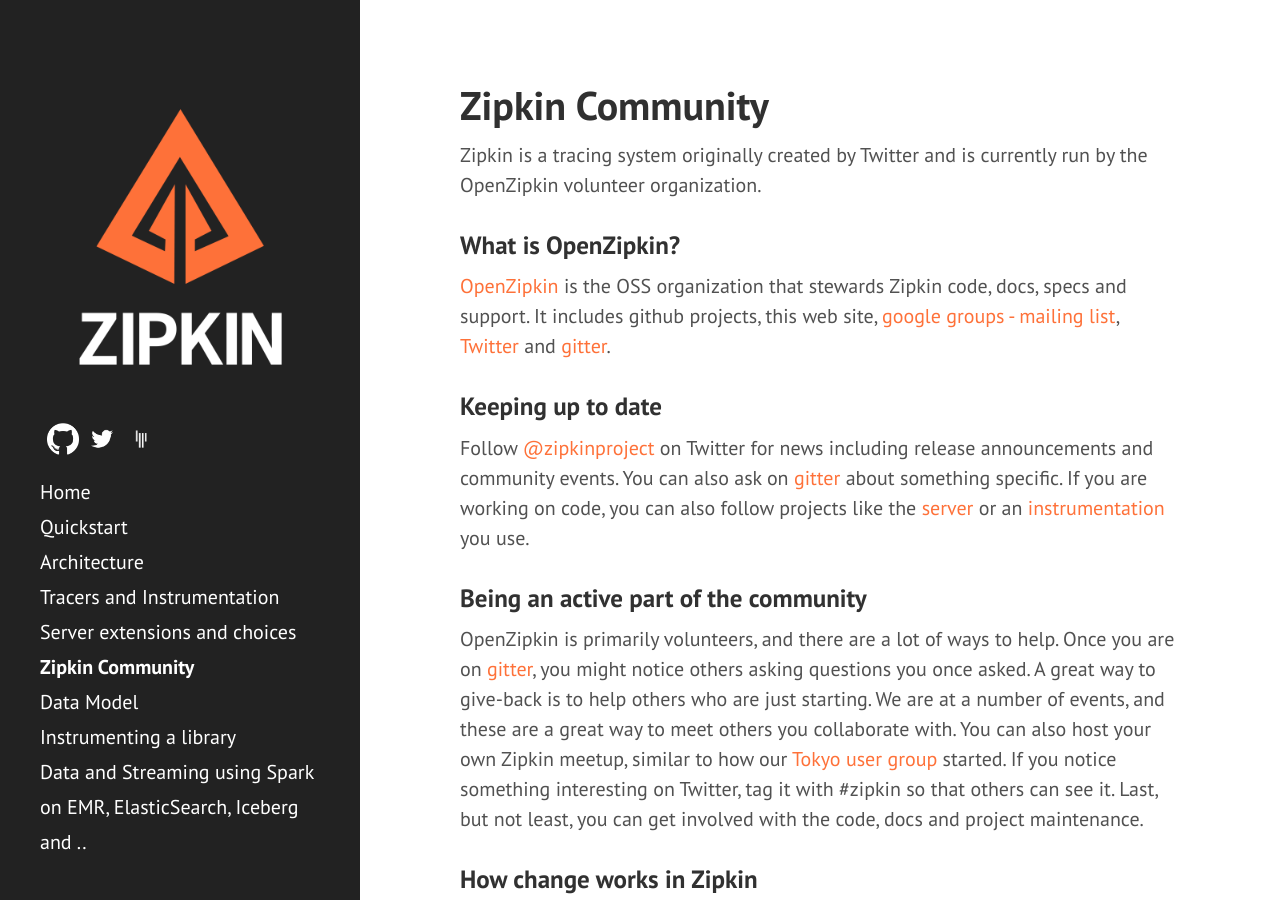
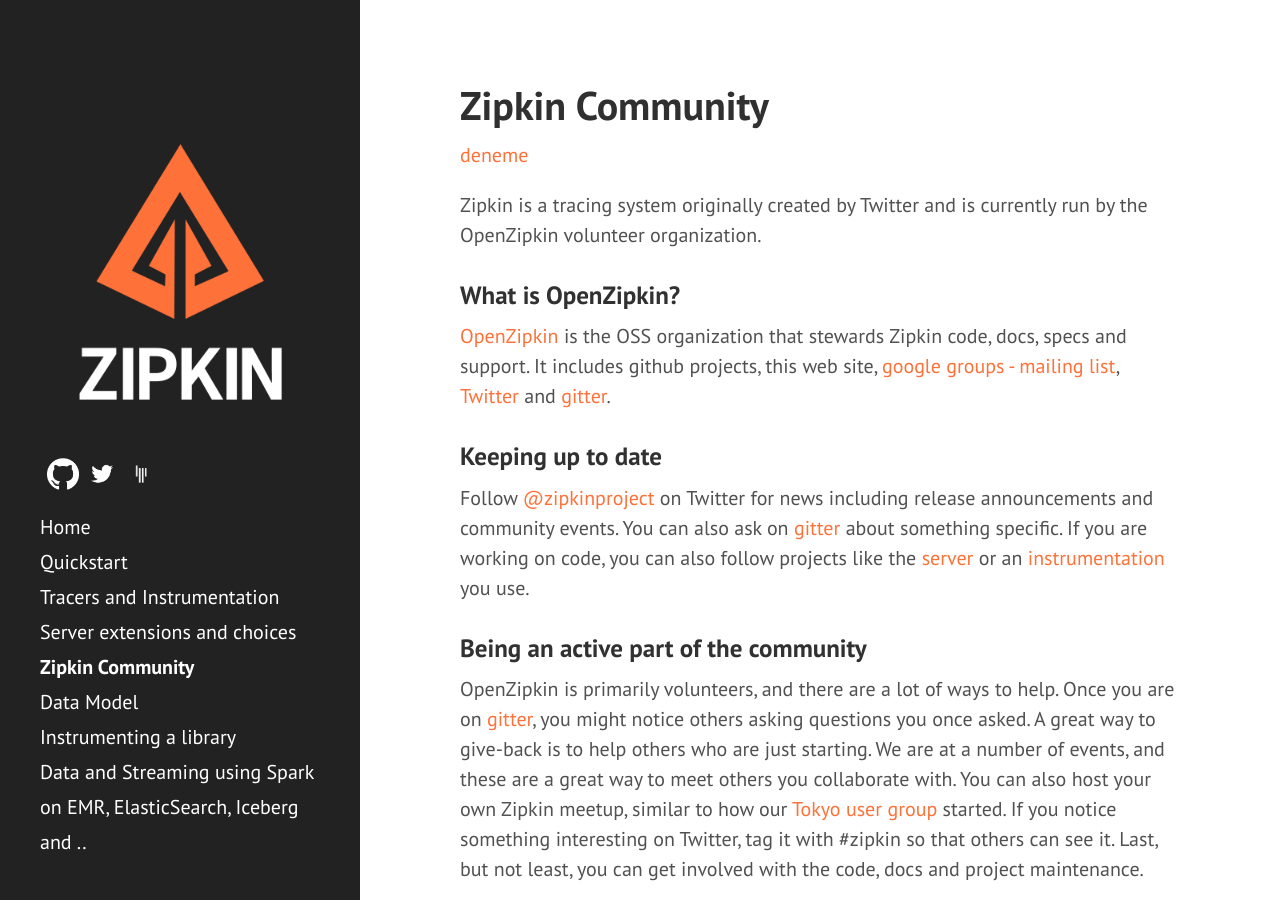
Before and after one commit to farukonder/enough-emr2, a Jekyll site: the page built from pages/community.md, in a window 1280 px wide and 900 px high. Built offline with Jekyll 4.4.1, drawn with Linux system fonts in a browser that asks for light colours.

```diff
--- a/pages/community.md
+++ b/pages/community.md
@@ -1,6 +1,8 @@
 ---
 title: Zipkin Community
 ---
+
+[deneme](./architecture.md)
 
 Zipkin is a tracing system originally created by Twitter and is currently run by
 the OpenZipkin volunteer organization.
```
Also changed, not shown: pages/architecture.md (+1 -0 lines).
